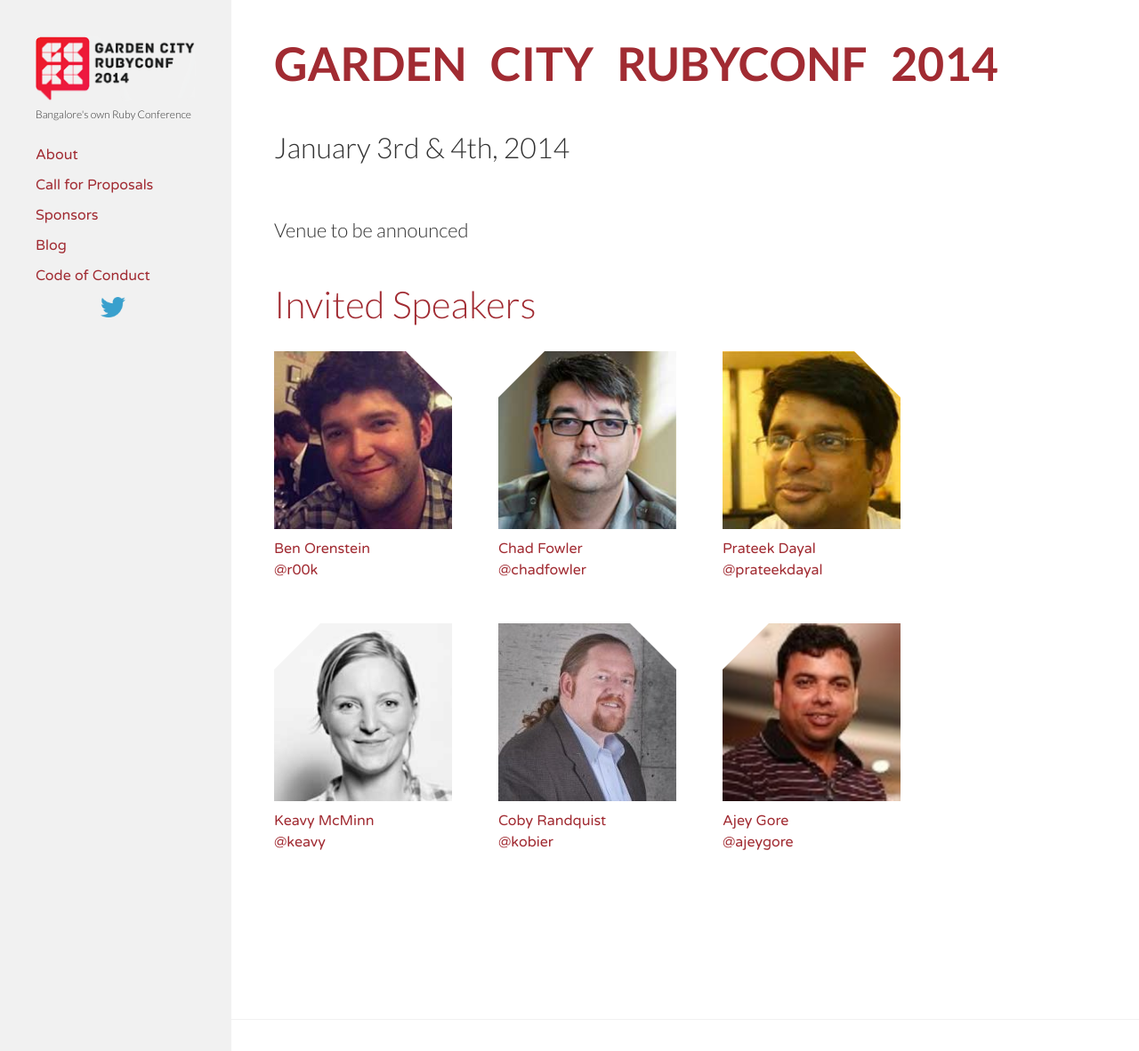
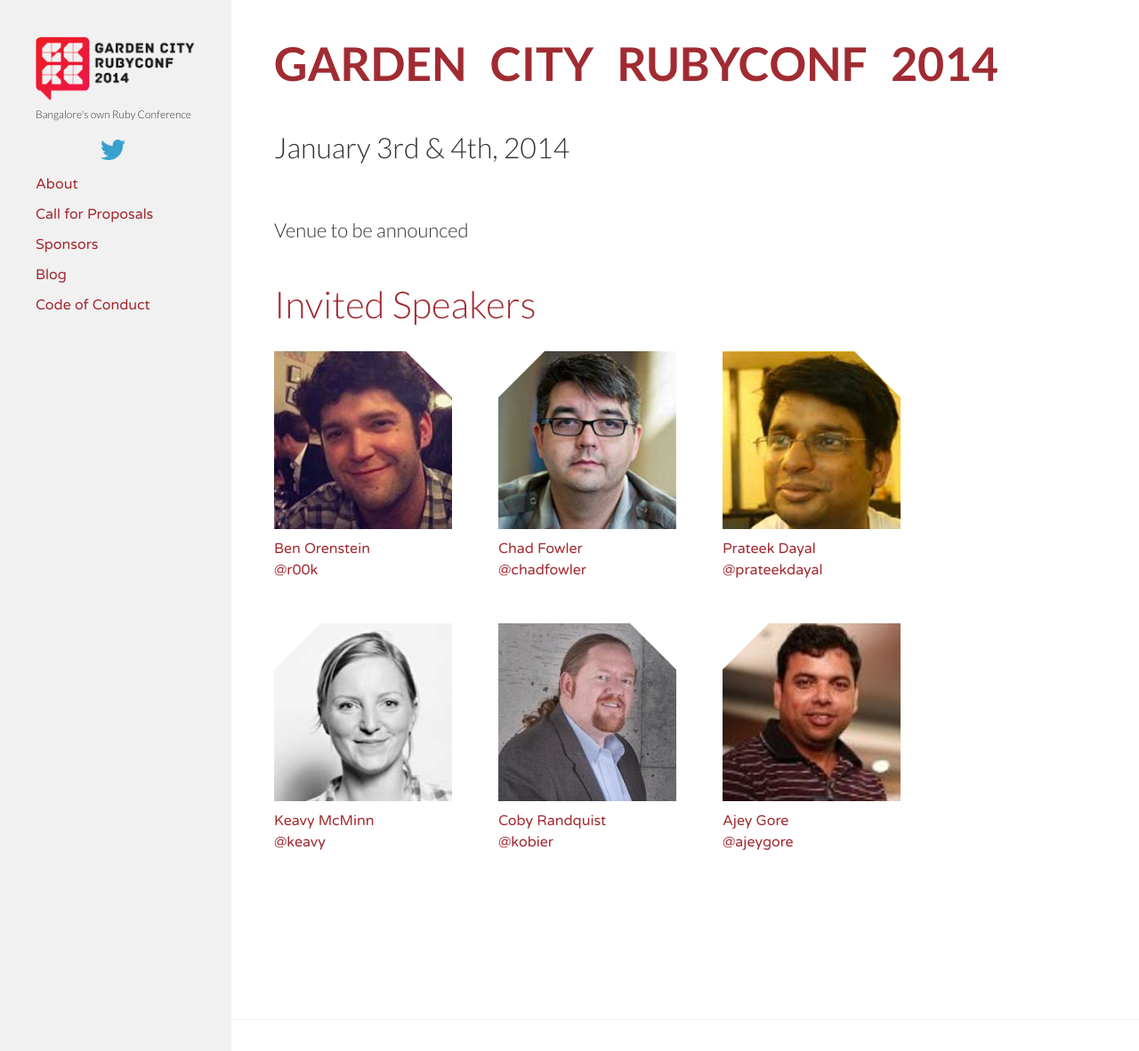
Before and after one commit to GardenCityRuby/GCRC2014, a Jekyll site: the page built from index.html, in a window 1280 px wide and 1182 px high. Shown: the whole window at 89% size. Built offline with Jekyll 4.4.1, drawn with Linux system fonts in a browser that asks for light colours; nearby versions of some CDN libraries.

Commit message:
Move Twitter Icon to the top.

```diff
--- a/_includes/navigation.html
+++ b/_includes/navigation.html
@@ -1,3 +1,11 @@
+<div id="twitter_link">
+  <a href="//twitter.com/GardenCityRb">
+    <div id="twitter">
+      Twitter
+    </div>
+  </a>
+</div>
+
 <div class="menu">
   <ul>
     {% for link in site.links %}
@@ -5,11 +13,3 @@
     {% endfor %}
     </ul>
 </div>
-
-<div id="twitter_link">
-  <a href="//twitter.com/GardenCityRb">
-    <div id="twitter">
-      Twitter
-    </div>
-  </a>
-<div>
--- a/assets/css/style.css
+++ b/assets/css/style.css
@@ -982,7 +982,7 @@
 /* required classes
 -------------------------------------------------------------------------------*/
 #twitter_link a #twitter {
-  margin: 10px auto 0;
+  margin: 5px auto 12px;
   text-indent: -9999px;
   background: url("/images/twitter_logo.png") no-repeat;
   height: 36px;
@@ -990,7 +990,7 @@
   zoom: 0.7;
 }
 #twitter_link a:hover #twitter {
-  margin: 3px auto 0;
+  margin: 5px auto 0;
   text-indent: -9999px;
   background: url("/images/twitter_logo_hover.png") no-repeat;
   height: 3.0em;
--- a/assets/less/style.less
+++ b/assets/less/style.less
@@ -879,7 +879,7 @@
 #twitter_link {
   a {
     #twitter {
-      margin: 10px auto 0;
+      margin: 5px auto 12px;
       text-indent: -9999px;
       background: url("/images/twitter_logo.png") no-repeat;
       height: 36px;
@@ -889,7 +889,7 @@
   }
   a:hover {
     #twitter {
-      margin: 3px auto 0;
+      margin: 5px auto 0;
       text-indent: -9999px;
       background: url("/images/twitter_logo_hover.png") no-repeat;
       height: 3.0em;
```
